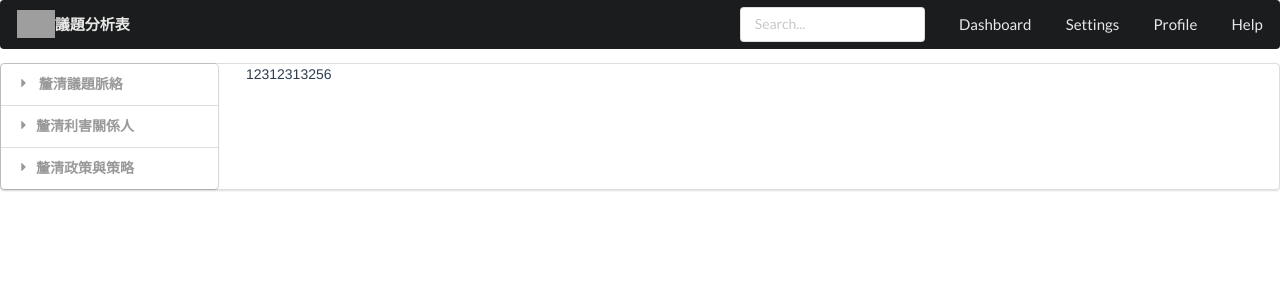
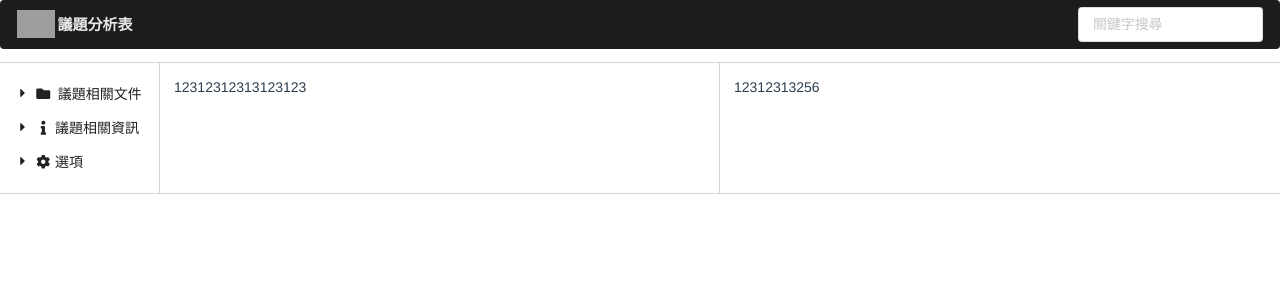
Before and after one commit to PDIS/issue-based-mapping, a Vue app: page /#/solution in a window 1280 px wide. Shown: the top 300 px of the page. Built offline with nearby package versions, Linux system fonts and the light colour scheme; grey boxes are pictures that could not be loaded.

Commit message:
styled sidebar

```diff
--- a/src/App.vue
+++ b/src/App.vue
@@ -3,10 +3,11 @@
     <v-header></v-header>
     <!-- <sidebar></sidebar> -->
     <!-- <router-view/> -->
-    <div class="ui segments">
-      <div class="ui grid">
+    <div class="ui celled grid">
+      <div class="row">
         <sidebar></sidebar>
-        <div class="thirteen wide column">
+        <hackmd></hackmd>
+        <div class="seven wide column" id="content">
           <router-view/>
         </div>
       </div>
@@ -18,12 +19,14 @@
 import header from './components/header'
 import footer from './components/footer'
 import sidebar from './components/sidebar'
+import hackmd from './components/hackmd'
 export default {
   name: 'App',
   components: {
     'v-header': header,
     'v-footer': footer,
-    sidebar
+    sidebar,
+    hackmd
   }
 }
 </script>
@@ -38,6 +41,62 @@ html,body {height: 100%;}
   color: #2c3e50;
   /* margin-top: 5rem; */
 }
+ /*      body {
+        display: relative;
+      }
+      #hackmd {
+        top: 51.8px;
+        padding: 0px;
+      }
+      #sidebar {
+        position: fixed;
+        top: 51.8px;
+        left: 0;
+        bottom: 0;
+        width: 18%;
+        padding: 0px;
+      }
+      #sidebar .ui.menu {
+        margin: 2em 0 0;
+        font-size: 16px;
+      }
+      #sidebar .ui.menu > a.item {
+        color: #337ab7;
+        border-radius: 0 !important;
+      }
+      #sidebar .ui.menu > a.item.active {
+        background-color: #337ab7;
+        color: white;
+        border: none !important;
+      }
+      #sidebar .ui.menu > a.item:hover {
+        background-color: #4f93ce;
+        color: white;
+      }
+
+      #content {
+        margin-left: 19%;
+        width: 81%;
+        margin-top: 3em;
+        padding-left: 3em;
+        float: left;
+      }
+      #content > .ui.grid {
+        padding-right: 4em;
+        padding-bottom: 3em;
+      }
+      #content h1 {
+        font-size: 36px;
+      }
+      #content .ui.divider:not(.hidden) {
+        margin: 0;
+      }
+      #content table.ui.table {
+        border: none;
+      }
+      #content table.ui.table thead th {
+        border-bottom: 2px solid #eee !important;
+      } */
 /*
 .ui.footer.segment {
   margin: 5em 0em 0em;
--- /dev/null
+++ b/src/components/hackmd.vue
@@ -0,0 +1,10 @@
+<template>
+  <div class="seven wide column" id="hackmd">
+    12312312313123123
+  </div>
+</template>
+<script>
+export default {
+  name: 'hackmd'
+}
+</script>
--- a/src/components/header.vue
+++ b/src/components/header.vue
@@ -1,7 +1,7 @@
 <template>
   <div class="ui inverted large borderless fluid menu">
       <a href="" class="header item">
-        <img src="../assets/PDIS.png" alt="" class="logo">議題分析表
+        <img src="../assets/PDIS.png" alt="" class="logo">&nbsp議題分析表
       </a>
       <!-- <div class="item">議題名稱：【還我七天假】行政院立即提案《國定假日法》，將國定假日恢復19天。</div>
       <div class="item">成案日期：2017-09-27</div>
@@ -9,10 +9,10 @@
       <div class="right menu">
         <div class="item">
           <div class="ui small input">
-            <input placeholder="Search..." />
+            <input placeholder="關鍵字搜尋" />
           </div>
         </div>
-        <a class="item">Dashboard</a><a class="item">Settings</a><a class="item">Profile</a><a class="item">Help</a>
+        <!-- <a class="item">Dashboard</a><a class="item">Settings</a><a class="item">Profile</a><a class="item">Help</a> -->
       </div>
   </div>
 </template>
--- a/src/components/sidebar.vue
+++ b/src/components/sidebar.vue
@@ -1,5 +1,40 @@
 <template>
-  <div class="three wide column">
+  <div class="two wide column" id="sidebar">
+
+      <div class="ui accordion">
+
+        <div class="title"><i class="dropdown icon"></i><i class="folder icon"></i>
+        議題相關文件
+        </div>
+        <div class="content">
+
+          <div class="ui middle aligned animated relaxed list">
+     <!--  <div class="item"><p><router-link to="/question">代辦事項</router-link></p></div>       -->
+     <div class="item"><i class="file icon"></i><div class="content">待辦事項</div></div>
+      <div class="item"><i class="file icon"></i><div class="content">訪談筆記</div></div>
+      <div class="item"><i class="file icon"></i><div class="content">議題研究筆記</div></div>
+
+    </div>
+
+        </div>
+
+  <div class="title"><i class="dropdown icon"></i><i class="info icon"></i>議題相關資訊</div>
+  <div class="content">
+              <div class="ui middle aligned divided selection list">
+     <div class="item"><p>提案名稱</p></div>
+      <div class="item"><p>提案人</p></div>
+      <div class="item"><p>附議人數</p></div>
+ <div class="item"><p>主協辦部會</p></div>
+    </div>
+  </div>
+
+  <div class="title"><i class="dropdown icon"></i><i class="setting icon"></i>選項</div>
+  <div class="content"></div>
+
+      </div>
+
+  </div>
+<!--   <div class="three wide column">
     <div class="ui styled accordion">
 
         <div class="title"><i class="dropdown icon"></i>
@@ -22,13 +57,16 @@
   <div class="content"></div>
 
       </div>
-</div>
+</div> -->
 
 </template>
 <style>
 /*  .ui.left.fixed.vertical.menu {
    margin-top:4.2em
  } */
+ .item {
+   margin-left: 2em
+ }
 </style>
 
 <script>
```
